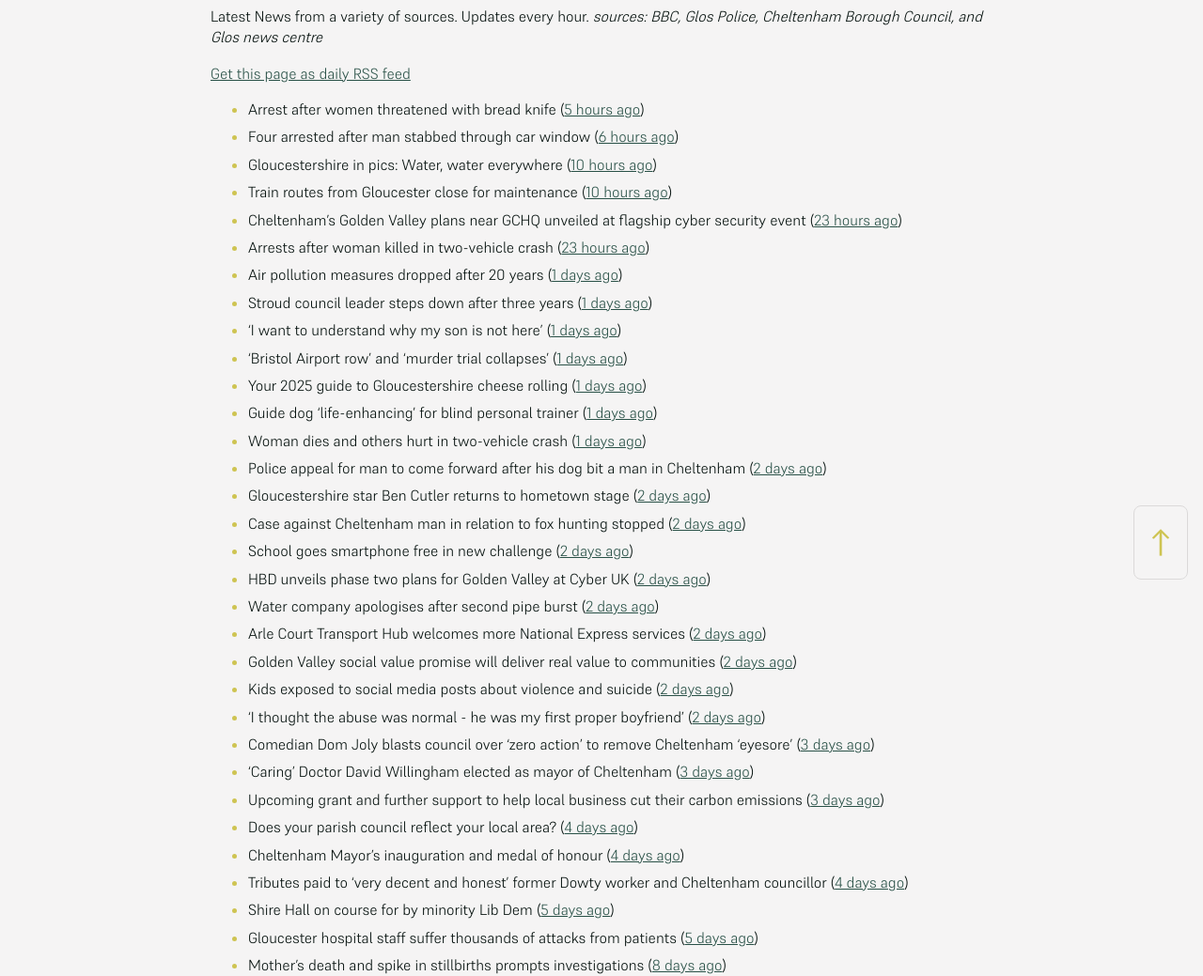
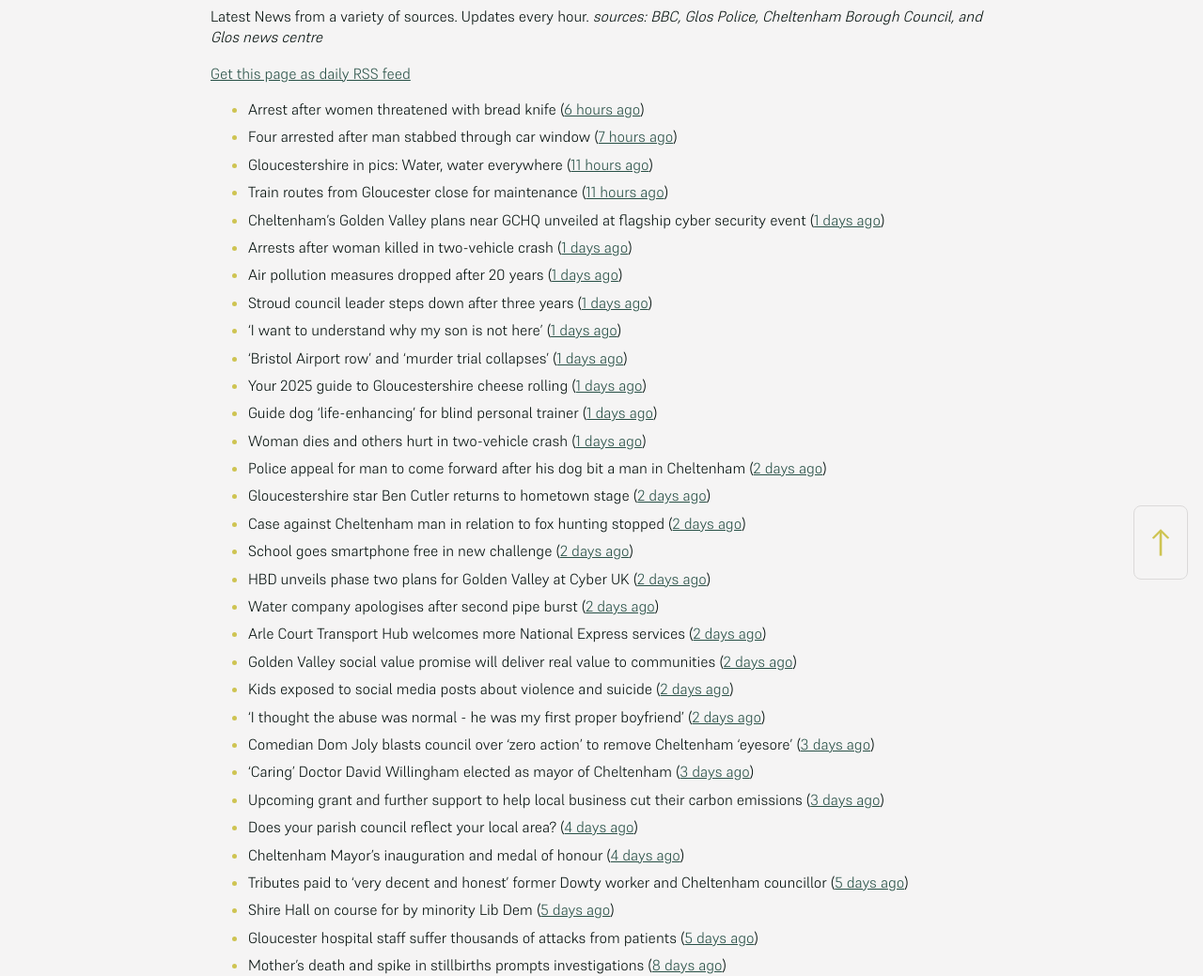
Before and after one commit to mat-0/cheltenham-open-data, a Jekyll site: the page built from _pages/news.md, in a window 1280 px wide. Shown: the part 267-1306 px from the top of the page at 94% size. Built offline with Jekyll 4.4.1, drawn with Linux system fonts in a browser that asks for light colours.

Commit message:
Updated 2025-05-17 17:57:55

```diff
--- a/_pages/news.md
+++ b/_pages/news.md
@@ -12,12 +12,12 @@ _sources: BBC, Glos Police, Cheltenham Borough Council, and Glos news centre_
 [Get this page as daily RSS feed](/daily.rss)
 
 <!-- news_marker starts -->
-- Arrest after women threatened with bread knife ([5 hours ago](https://www.bbc.com/news/articles/cvgdpnv8yp0o))
-- Four arrested after man stabbed through car window ([6 hours ago](https://www.bbc.com/news/articles/cql2yerl45po))
-- Gloucestershire in pics: Water, water everywhere ([10 hours ago](https://www.bbc.com/news/articles/c8e6d4g6k88o))
-- Train routes from Gloucester close for maintenance ([10 hours ago](https://www.bbc.com/news/articles/c5y64j5nmv1o))
-- Cheltenham’s Golden Valley plans near GCHQ unveiled at flagship cyber security event ([23 hours ago](https://gloucesternewscentre.co.uk/cheltenhams-golden-valley-plans-near-gchq-unveiled-at-flagship-cyber-security-event/))
-- Arrests after woman killed in two-vehicle crash ([23 hours ago](https://www.bbc.com/news/articles/cz0dl0g9zxjo))
+- Arrest after women threatened with bread knife ([6 hours ago](https://www.bbc.com/news/articles/cvgdpnv8yp0o))
+- Four arrested after man stabbed through car window ([7 hours ago](https://www.bbc.com/news/articles/cql2yerl45po))
+- Gloucestershire in pics: Water, water everywhere ([11 hours ago](https://www.bbc.com/news/articles/c8e6d4g6k88o))
+- Train routes from Gloucester close for maintenance ([11 hours ago](https://www.bbc.com/news/articles/c5y64j5nmv1o))
+- Cheltenham’s Golden Valley plans near GCHQ unveiled at flagship cyber security event ([1 days ago](https://gloucesternewscentre.co.uk/cheltenhams-golden-valley-plans-near-gchq-unveiled-at-flagship-cyber-security-event/))
+- Arrests after woman killed in two-vehicle crash ([1 days ago](https://www.bbc.com/news/articles/cz0dl0g9zxjo))
 - Air pollution measures dropped after 20 years ([1 days ago](https://www.bbc.com/news/articles/c7v7d4091gro))
 - Stroud council leader steps down after three years ([1 days ago](https://www.bbc.com/news/articles/c9dq58pzel5o))
 - 'I want to understand why my son is not here' ([1 days ago](https://www.bbc.com/news/articles/c5yk7z7k4dyo))
@@ -40,7 +40,7 @@ _sources: BBC, Glos Police, Cheltenham Borough Council, and Glos news centre_
 - Upcoming grant and further support to help local business cut their carbon emissions ([3 days ago](https://www.cheltenham.gov.uk/news/article/3010/upcoming_grant_and_further_support_to_help_local_business_cut_their_carbon_emissions))
 - Does your parish council reflect your local area? ([4 days ago](https://www.cheltenham.gov.uk/news/article/3009/does_your_parish_council_reflect_your_local_area))
 - Cheltenham Mayor’s inauguration and medal of honour ([4 days ago](https://www.cheltenham.gov.uk/news/article/3008/cheltenham_mayors_inauguration_and_medal_of_honour))
-- Tributes paid to ‘very decent and honest’ former Dowty worker and Cheltenham councillor ([4 days ago](https://gloucesternewscentre.co.uk/tributes-paid-to-very-decent-and-honest-former-dowty-worker-and-cheltenham-councillor/))
+- Tributes paid to ‘very decent and honest’ former Dowty worker and Cheltenham councillor ([5 days ago](https://gloucesternewscentre.co.uk/tributes-paid-to-very-decent-and-honest-former-dowty-worker-and-cheltenham-councillor/))
 - Shire Hall on course for by minority Lib Dem ([5 days ago](https://gloucesternewscentre.co.uk/shire-hall-on-course-for-by-minority-lib-dem/))
 - Gloucester hospital staff suffer thousands of attacks from patients ([5 days ago](https://gloucesternewscentre.co.uk/gloucester-hospital-staff-suffer-thousands-of-attacks-from-patients/))
 - Mother’s death and spike in stillbirths prompts investigations ([8 days ago](https://gloucesternewscentre.co.uk/mothers-death-and-spike-in-stillbirths-prompts-investigations/))
```
Also changed, not shown: _data/flood.json (+5 -48 lines), index.md (+4 -4 lines).
